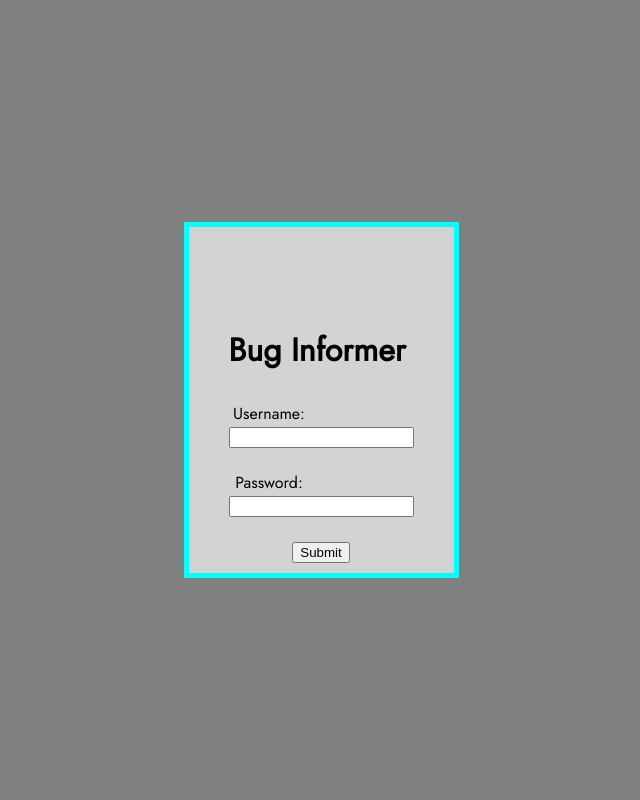
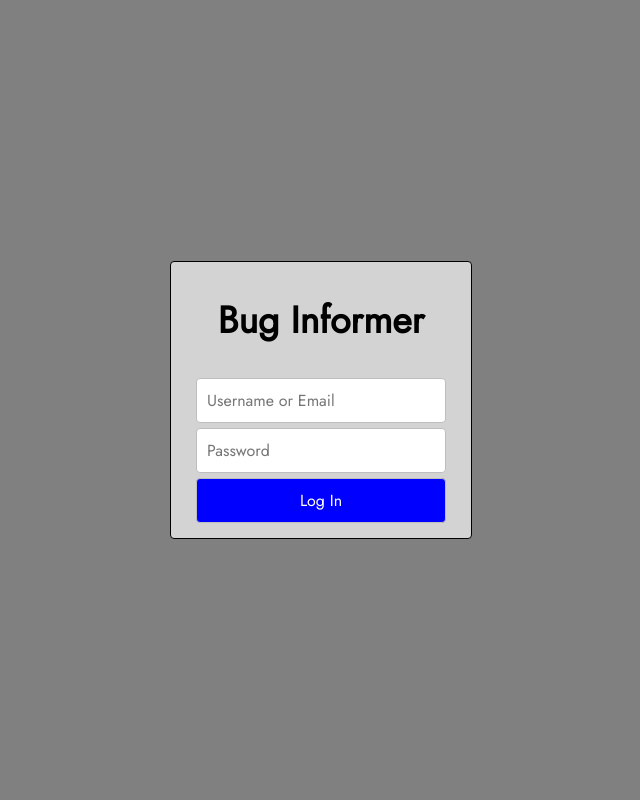
Before and after one commit to CyberTrane/Bug-Informer, a PHP site: page /login.html in a window 1280 px wide. Shown: the whole page, without its empty margins (319-959 px from the left). Run offline with PHP 8.4, Linux system fonts and the light colour scheme.

Commit message:
changed look and layout

```diff
--- a/login.html
+++ b/login.html
@@ -9,13 +9,12 @@
 </head>
 <body>
     <div>
-        <h2 id="form-title">Bug Informer</h2>
+        <h2>Bug Informer</h2>
+        <!-- <h3>Log In</h3> -->
         <form action="">
-            <label for="username">Username:</label><br>
-            <input type="text" id="username"><br><br>
-            <label for="password">Password:</label><br>
-            <input type="text" id="password"><br><br>
-            <input type="submit" value="Submit" id="submit">
+            <input type="text" id="username" placeholder="Username or Email"><br>
+            <input type="text" id="password" placeholder="Password"><br>
+            <input type="submit" value="Log In" id="submit">
         </form>
     </div>
 </body>
--- a/loginStyles.css
+++ b/loginStyles.css
@@ -1,5 +1,6 @@
 * {
     box-sizing: border-box;
+    font-family: Jost, Helvetica, sans-serif;
 }
 
 html {
@@ -10,42 +11,65 @@ html {
 body {
     margin: 0;
     background-color: grey;
-    font-family: Jost, Helvetica, sans-serif;
 }
 
-.flex-container {
+.flex-container, div {
     display: flex;
     justify-content: center;
     align-items: center;
 }
 
 div {
-    background-color: lightgrey;
-    border: cyan;
-    border-width: 5px;
-    border-style: solid;
-    padding-left: 40px;
-    padding-right: 40px;
-    padding-top: 175px;
+    background-color: rgb(211, 211, 211);
+    /* border: cyan; */
+    /* border-width: 2px;
+    border-style: solid; */
+    padding-left: 25px;
+    padding-right: 25px;
+    /* padding-top: 175px; */
     padding-bottom: 10px;
     position: relative;
+    text-align: center;
+    flex-direction: column;
+    border: 1px solid;
+    border-radius: 4px;
 }
 
-#form-title {
+h2 {
+    /* margin: 0;
+    position: absolute;
+    top: 45px; */
+    font-size: 28pt;
+}
+
+h3 {
     margin: 0;
     position: absolute;
-    top: 100px;
-    font-size: 24pt;
+    top: 125px;
+    font-size: 16pt;
 }
 
-form {
-    text-align: center;
+input[type=text] {
+    margin-bottom: 5px;
+    padding: 10px;
+    width: 250px;
+    font-size: 12pt;
+    border: 1px solid rgb(190, 190, 190);
+    border-radius: 4px;
 }
 
-form label {
-    margin-right: 104px;
+input[type=submit] {
+    margin-bottom: 5px;
+    padding: 10px;
+    width: 250px;
+    font-size: 12pt;
+    border: 1px solid rgb(190, 190, 190);
+    border-radius: 4px;
+    color: white;
+    background-color: rgb(0, 0, 255);
+    cursor: pointer;
 }
 
-#submit {
-    color: black;
+input[type=submit]:hover {
+    background-color: rgb(0, 0, 212);
 }
```
